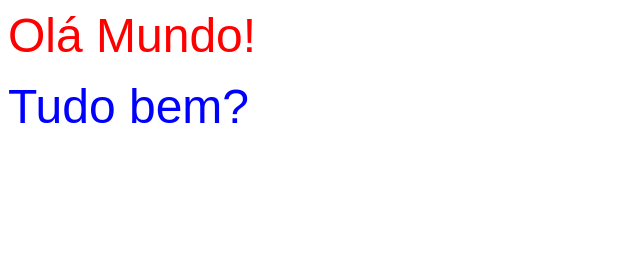
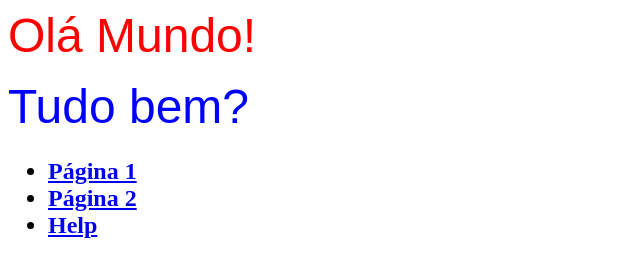
Before and after one commit to pauloband/Cliente1, a plain HTML site: page index.html in a window 1280 px wide. Shown: the whole page, without its empty margins (0-640 px from the left). Drawn offline with Linux system fonts and the light colour scheme.

Commit message:
Links das páginas funcionando

```diff
--- a/index.html
+++ b/index.html
@@ -2,4 +2,11 @@
 <font face=arial color=red size=20>Olá Mundo!</font>
 <p>
 <font face=arial color=blue size=15>Tudo bem?</font>
+<h2>
+<ul>
+<li><a href="Pagina1.html">Página 1</a></li>
+<li><a href="Pagina2.html">Página 2</a></li>
+<li><a href="Help.html">Help</a></li>
+<ul>
+</h2>
 </html>
```
Also changed, not shown: Help.html (+1 -1 lines), Pagina2.html (+1 -1 lines).
